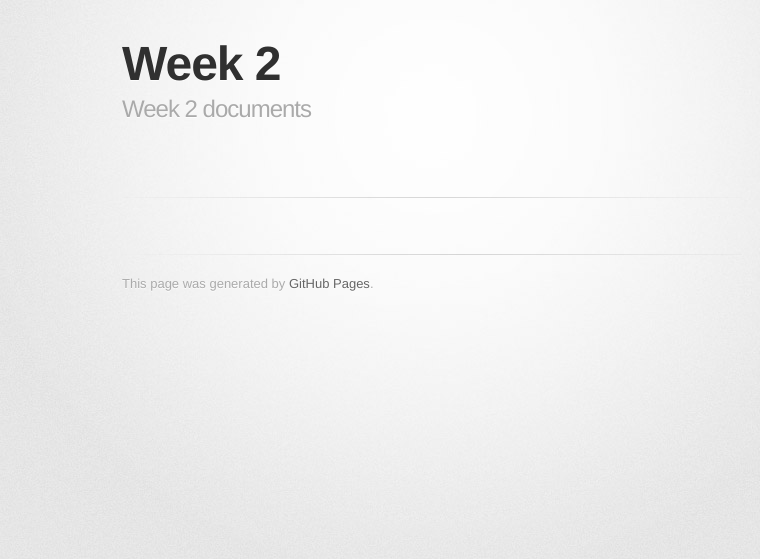
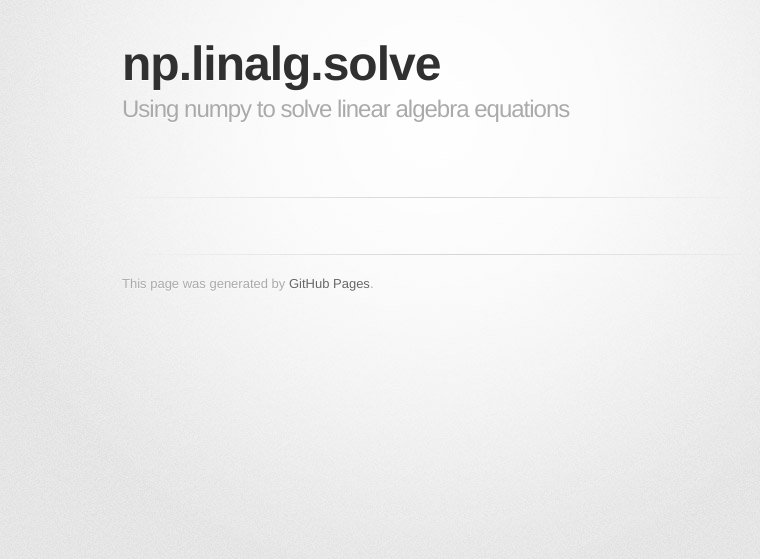
Before and after one commit to WCFord/WCFord.github.io, a Jekyll site: the page built from Week 2/index.md, in a window 1280 px wide. Shown: the top 559 px of the page, without its empty margins (208-968 px from the left). Built offline with Jekyll 4.4.1, drawn with Linux system fonts in a browser that asks for light colours; some web fonts are replaced; our own code applies the rules of GitHub Pages for plain Markdown files.

Commit message:
Update index.md

```diff
--- a/Week 2/index.md
+++ b/Week 2/index.md
@@ -1,5 +1,5 @@
 ---
-title: Week 2
-description: Week 2 documents
+title: np.linalg.solve
+description: Using numpy to solve linear algebra equations
 
 ---
```
